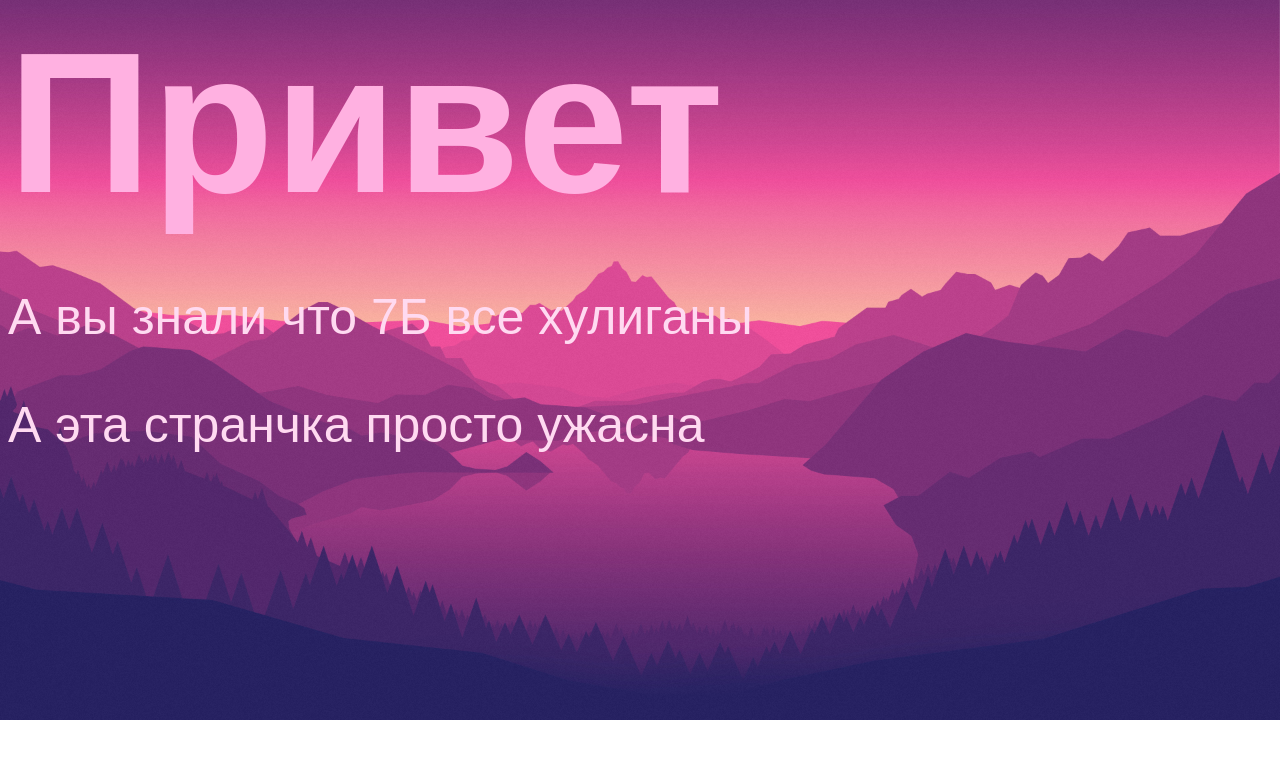
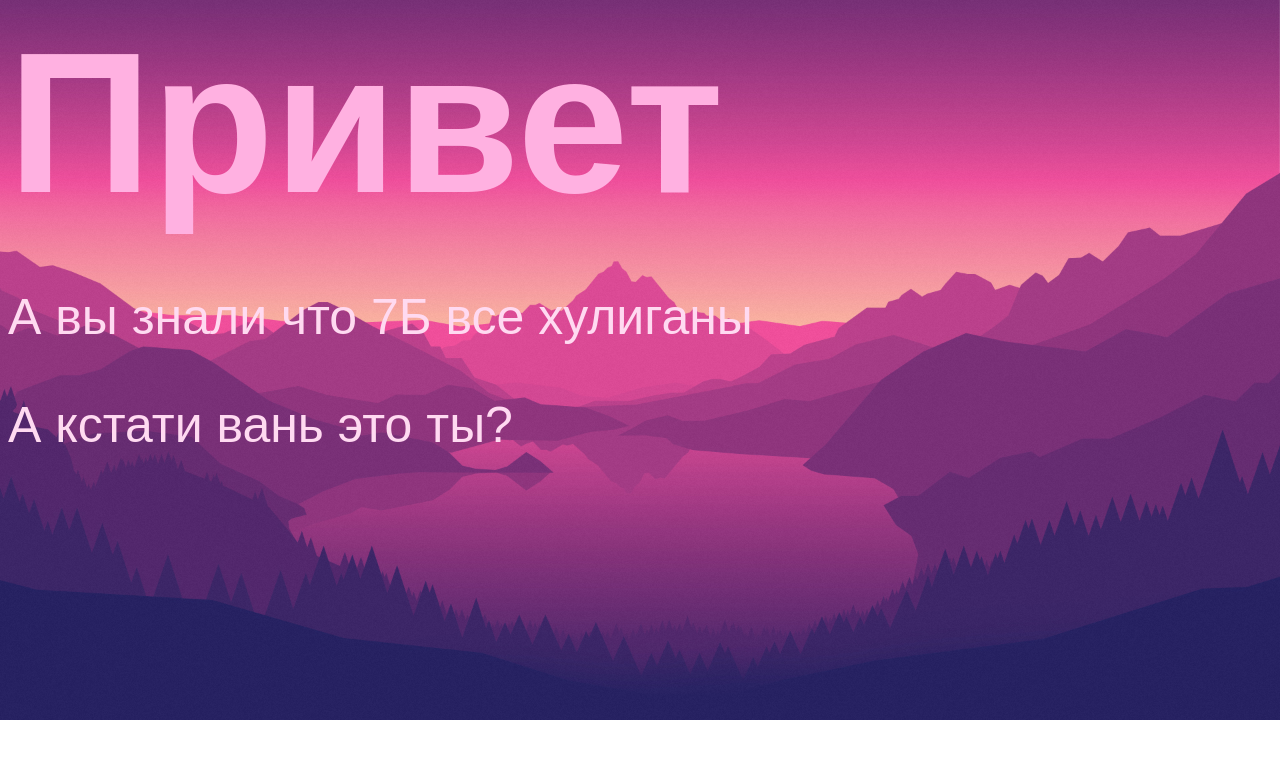
Before and after one commit to MKllK27/7-, a plain HTML site: page index.html in a window 1280 px wide. Drawn offline with Linux system fonts and the light colour scheme.

Commit message:
Update index.html

```diff
--- a/index.html
+++ b/index.html
@@ -9,6 +9,6 @@
 <body>
     <h1>Привет</h1>
     <p>А вы знали что 7Б все хулиганы</p>
-    <p>А эта странчка просто ужасна </p>
+    <p>А кстати вань это ты? </p>
 </body>
 </html>
```
